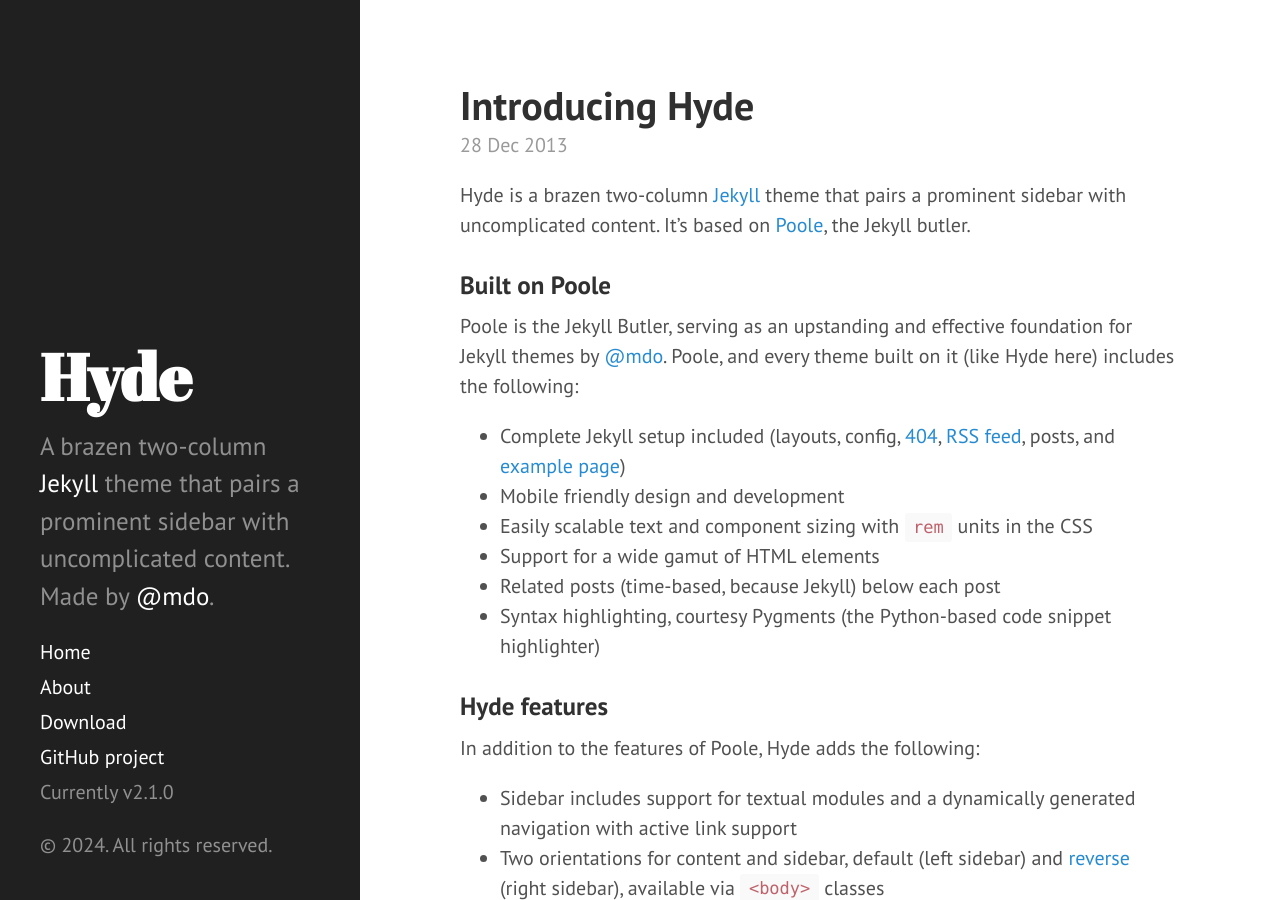
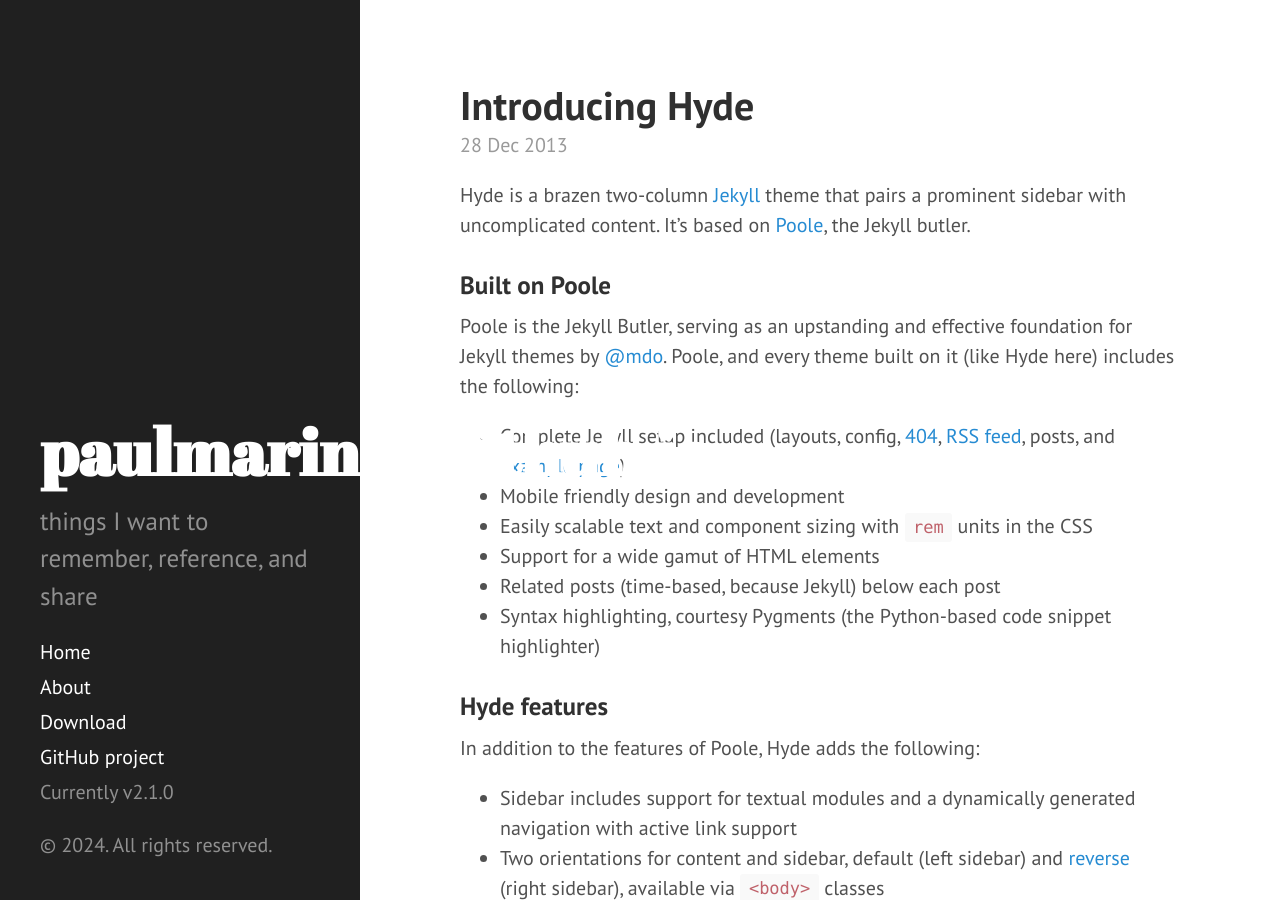
Before and after one commit to paulmarinos/paulmarinos.github.io, a Jekyll site: the page built from index.html, in a window 1280 px wide and 900 px high. Built offline with Jekyll 4.4.1, drawn with Linux system fonts in a browser that asks for light colours; the list of posts is cut into pages by our own code.

Commit message:
update template with personal info

```diff
--- a/CNAME
+++ b/CNAME
@@ -1 +1 @@
-hyde.getpoole.com
+https://paulmarinos.github.io
--- a/_config.yml
+++ b/_config.yml
@@ -7,15 +7,15 @@ permalink:        pretty
 relative_permalinks: true
 
 # Setup
-title:            Hyde
-tagline:          'A Jekyll theme'
-description:      'A brazen two-column <a href="http://jekyllrb.com" target="_blank">Jekyll</a> theme that pairs a prominent sidebar with uncomplicated content. Made by <a href="https://twitter.com/mdo" target="_blank">@mdo</a>.'
-url:              http://hyde.getpoole.com
+title:            paulmarinos.github.io
+tagline:          'my notes'
+description:      'things I want to remember, reference, and share'
+url:              https://paulmarinos.github.io
 baseurl:          /
 
 author:
-  name:           'Mark Otto'
-  url:            https://twitter.com/mdo
+  name:           'Paul Marinos'
+  url:            https://linkedin.com/in/paulmarinos
 
 paginate:         5
 
```
